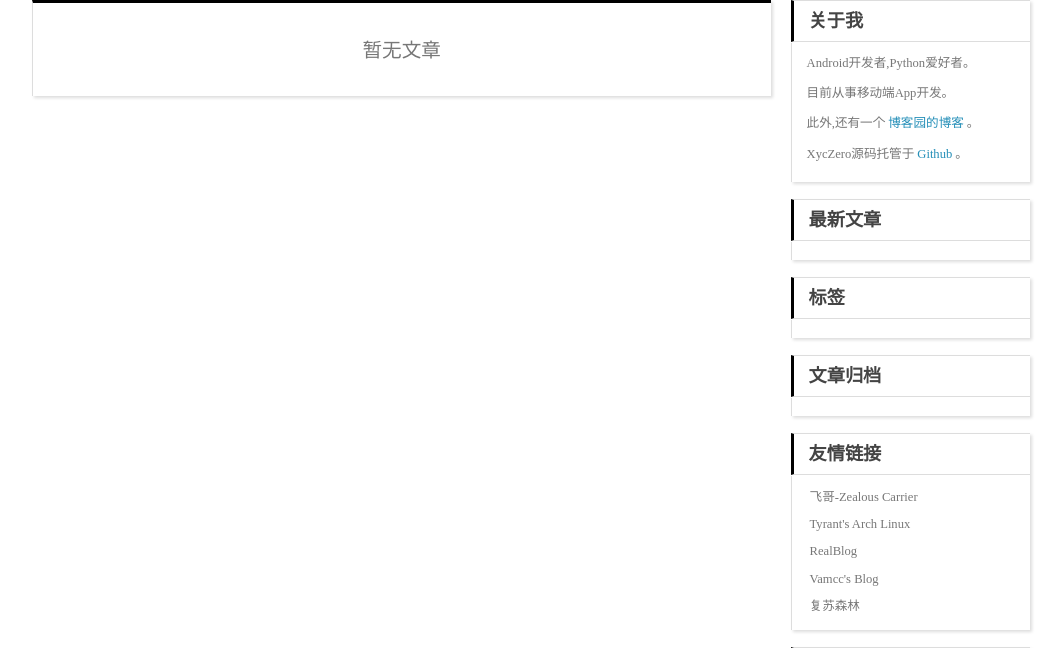
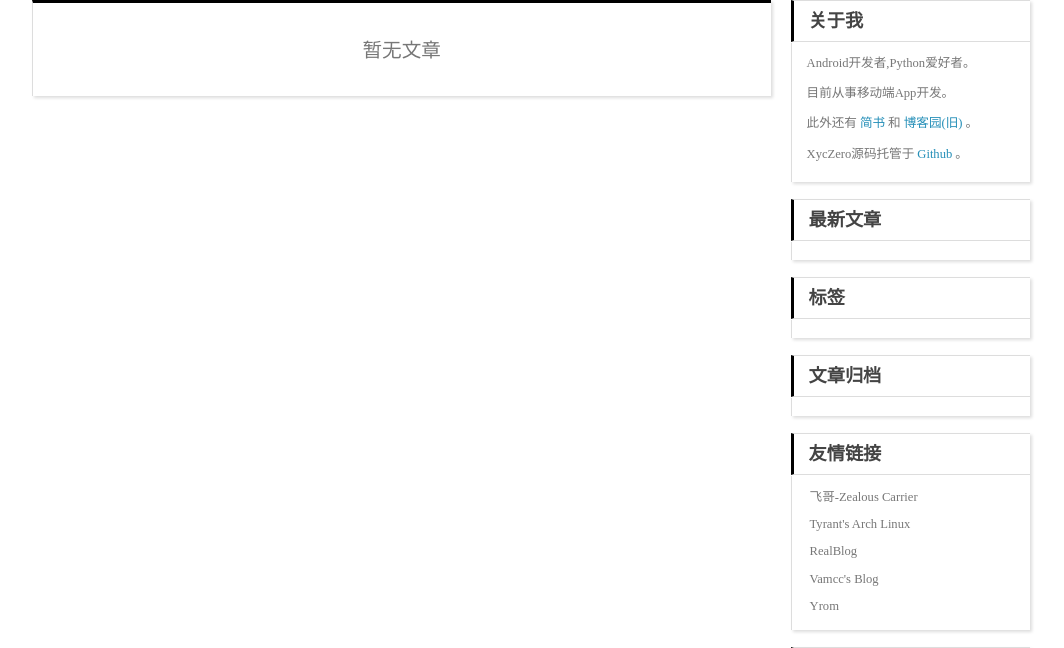
Before and after one commit to xyczero/pcms, a Django app: page /blog/ in a window 1280 px wide. Shown: the part 82-730 px from the top of the page, without its empty margins (109-1173 px from the left). Run offline with Django 3.2, Linux system fonts and the light colour scheme; data that the repository does not hold is empty; some libraries are stand-ins or nearby versions.

Commit message:
add a friendly link

```diff
--- a/pcms/settings.py
+++ b/pcms/settings.py
@@ -65,7 +65,7 @@ DATABASES = {
         'ENGINE': 'django.db.backends.mysql',
         'NAME': 'pcms',
         'USER': 'root',
-        'PASSWORD': '980723',
+        'PASSWORD': '123456',
         'HOST': '',
         'PORT': '',
     }
@@ -110,5 +110,5 @@ STATICFILES_DIRS = (
     ('img',os.path.join(BASE_DIR, 'static/img')),
     ('css',os.path.join(BASE_DIR, 'static/css')),
     ('js',os.path.join(BASE_DIR, 'static/js')),
-    ('font',os.path.join(BASE_DIR, 'static/fonts')),
+    ('font',os.path.join(BASE_DIR, 'static/font')),
 )
--- a/templates/blog/blog_base.html
+++ b/templates/blog/blog_base.html
@@ -59,7 +59,7 @@
  		<ul class="aboutme">
  				<p>Android开发者,Python爱好者。</p>
  				<p>目前从事移动端App开发。</p>
- 				<p>此外,还有一个<a href="http://www.cnblogs.com/xyczero/">博客园的博客</a>。</p>
+ 				<p>此外还有<a href="http://www.jianshu.com/users/d72c4168cd96/latest_articles">简书</a>和<a href="http://www.cnblogs.com/xyczero/">博客园(旧)</a>。</p>
 				<p>XycZero源码托管于<a href="https://github.com/xyczero/pcms">Github</a>。</p>
 		</ul>
 	</div>
@@ -135,7 +135,7 @@
     			<li><a href="http://arch.acgtyrant.com/">Tyrant's Arch Linux</a></li>
     			<li><a href="http://www.xukailun.me/">RealBlog</a></li>
     			<li><a href="http://vamcc.github.io/">Vamcc's Blog</a></li>
-    			<li><a href="http://limaoshengcpp.cn">复苏森林</a></li>
+    			<li><a href="https://yrom.net/">Yrom</a></li>
 			</ul>
 		</div>
 	{% endblock %}
@@ -151,7 +151,7 @@
 		$(function() {
 			$(".widget a").each(function(){
 				if($(this).attr("rel")=="tag"){
-					var size=parseFloat($(this).css("font-size"))+$(this).attr("clicks")/100;
+					var size=parseFloat($(this).css("font-size"))+$(this).attr("clicks")/1000;
 					$(this).css("font-size",size+$(this).css("font-size").slice(-2));
 				}
 			});
```
Also changed, not shown: 3 other files.
